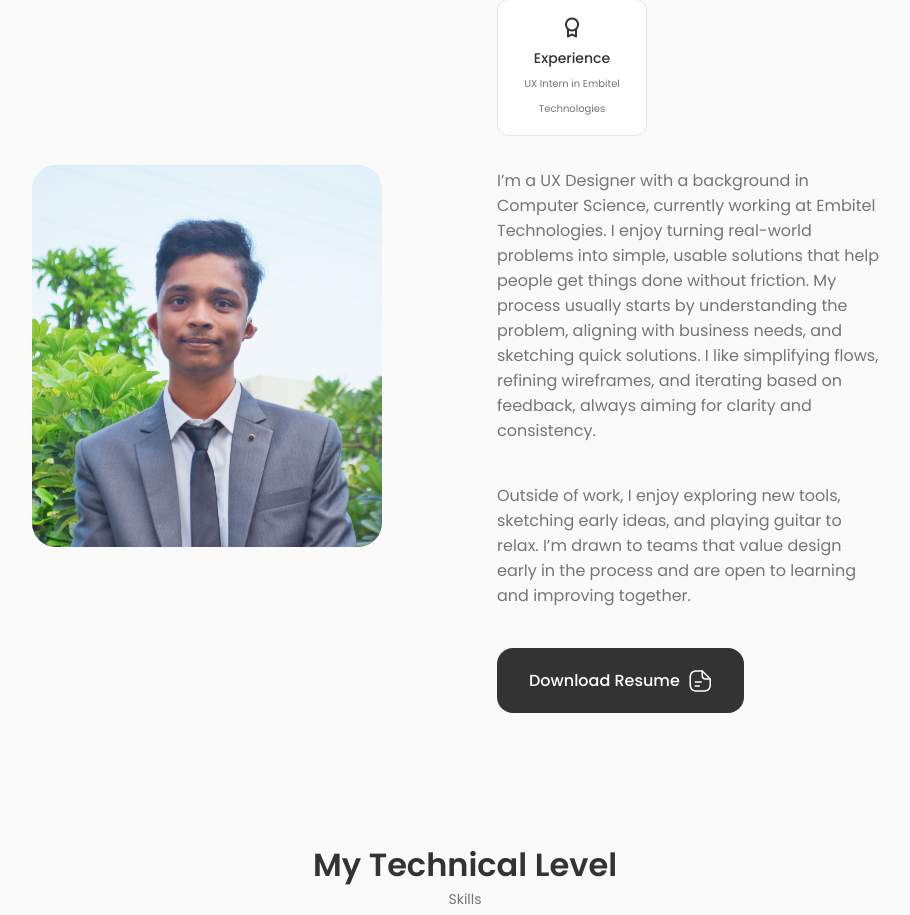
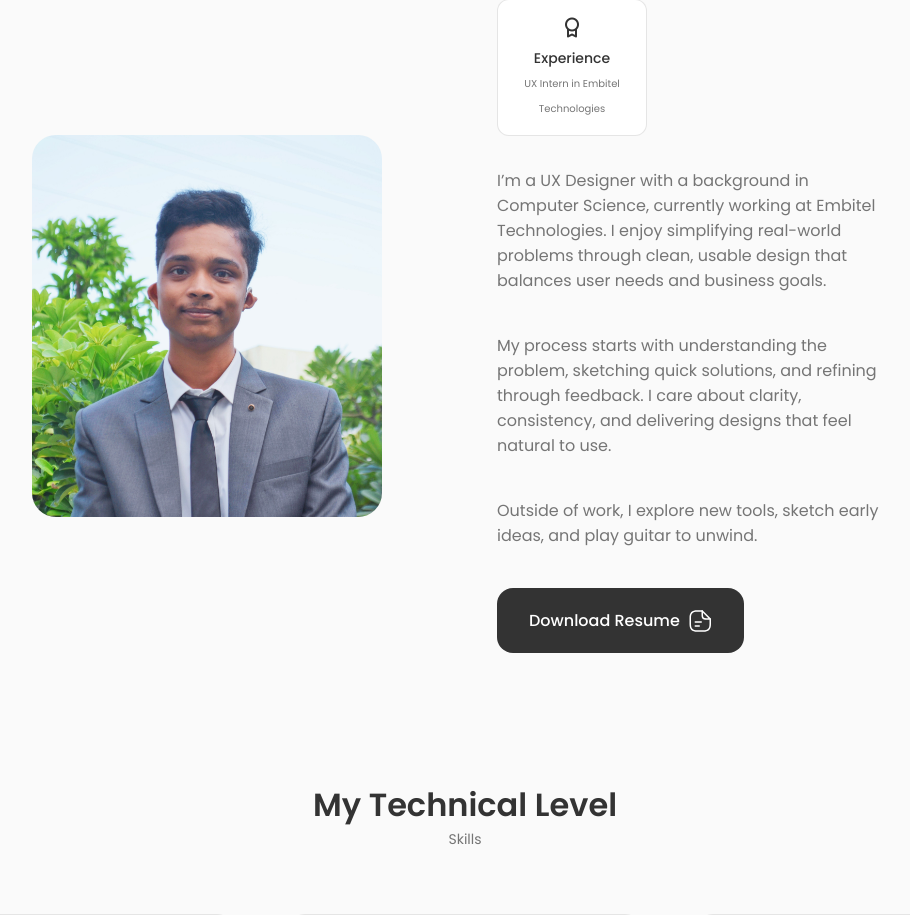
Before and after one commit to Rajesh-mm/Portfolio, a React (Create React App) app: page / in a window 1280 px wide. Shown: the part 879-1794 px from the top of the page, without its empty margins (175-1085 px from the left). Built offline with nearby package versions, Linux system fonts and the light colour scheme.

Commit message:
Update About.jsx

```diff
--- a/src/components/about/About.jsx
+++ b/src/components/about/About.jsx
@@ -19,11 +19,13 @@ export const About = () => {
 
 
             <p className="about__description">
-                I’m a UX Designer with a background in Computer Science, currently working at Embitel Technologies. I enjoy turning real-world problems into simple, usable solutions that help people get things done without friction.
-              My process usually starts by understanding the problem, aligning with business needs, and sketching quick solutions. I like simplifying flows, refining wireframes, and iterating based on feedback, always aiming for clarity and consistency.
+                I’m a UX Designer with a background in Computer Science, currently working at Embitel Technologies. I enjoy simplifying real-world problems through clean, usable design that balances user needs and business goals.
             </p>
             <p className="about__description">
-              Outside of work, I enjoy exploring new tools, sketching early ideas, and playing guitar to relax. I’m drawn to teams that value design early in the process and are open to learning and improving together.
+              My process starts with understanding the problem, sketching quick solutions, and refining through feedback. I care about clarity, consistency, and delivering designs that feel natural to use.
+            </p>
+            <p className="about__description">
+              Outside of work, I explore new tools, sketch early ideas, and play guitar to unwind.
             </p>
             <a download="" href={Resume} className="button button--flex">
                 Download Resume
```
